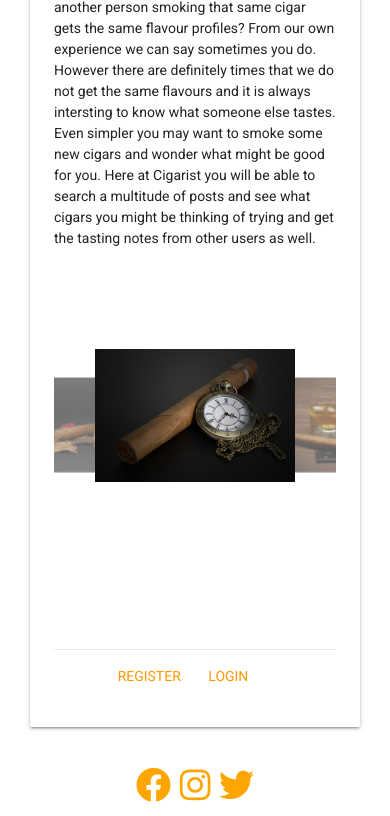
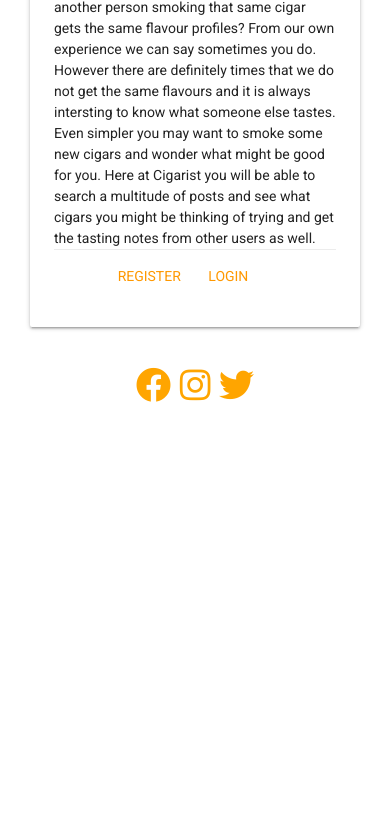
Before and after one commit to Code-Institute-Submissions/cigarist, a Flask app: page /about in a window 390 px wide. Shown: the part 602-1418 px from the top of the page. After the commit the page ends 1004 px from the top, so only its background shows below. Run offline with Flask 2, Linux system fonts and the light colour scheme; some libraries are stand-ins or nearby versions.

Commit message:
Added a media query for the carousel. It will now only display with screen sizes larger than 800px

```diff
--- a/static/css/style.css
+++ b/static/css/style.css
@@ -71,3 +71,10 @@ h2 {
 .card-content {
     overflow-y: auto !important;
 }
+
+
+@media (max-width:800px) {
+    .carousel {
+        display:none !important;
+    }
+}
```
